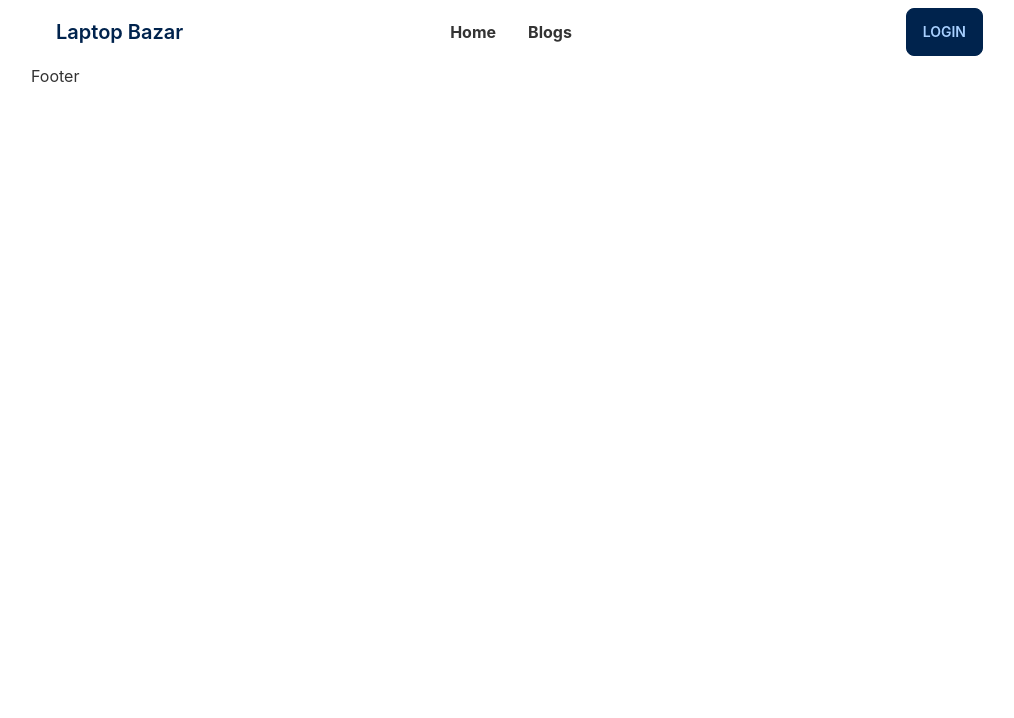
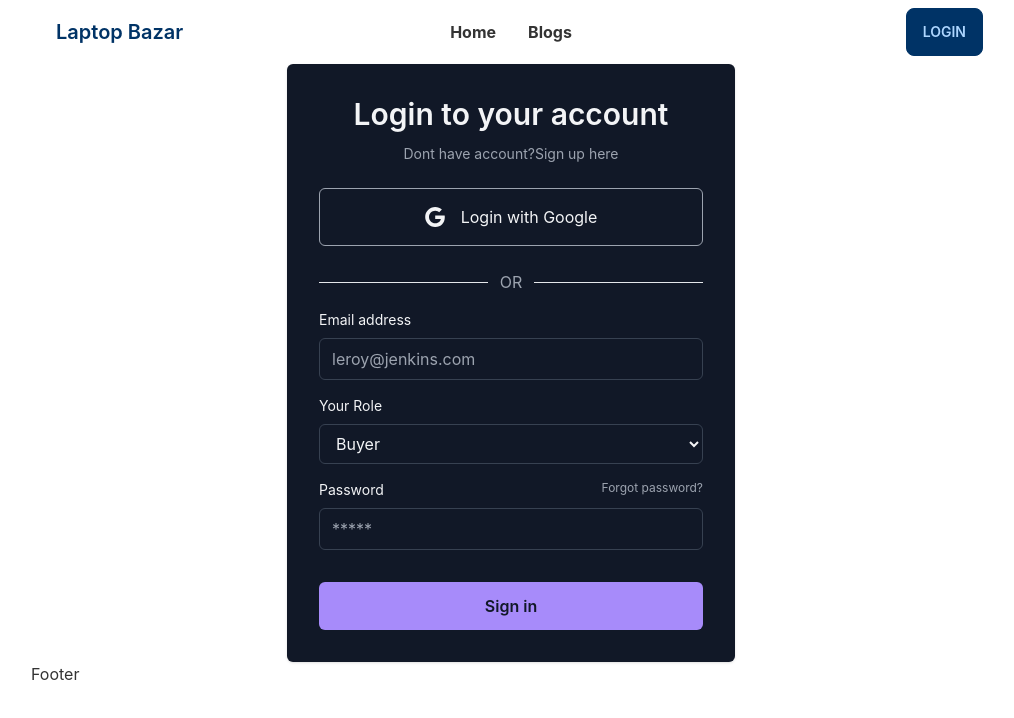
Before and after one commit to tarekrahman916/used-products-resale-clients, a React (Create React App) app: page /signup in a window 1280 px wide. Shown: the top 718 px of the page, without its empty margins (129-1143 px from the left). Built offline with nearby package versions, Linux system fonts and the light colour scheme.

Commit message:
added login page

```diff
--- a/src/Pages/Login/Login.js
+++ b/src/Pages/Login/Login.js
@@ -1,7 +1,92 @@
 import React from "react";
+import { Link } from "react-router-dom";
 
 const Login = () => {
-  return <div></div>;
+  return (
+    <div>
+      <div className="w-full mx-auto max-w-md p-4 rounded-md shadow sm:p-8 bg-gray-900 text-gray-100">
+        <h2 className="mb-3 text-3xl font-semibold text-center">
+          Login to your account
+        </h2>
+        <p className="text-sm text-center text-gray-400">
+          Dont have account?
+          <Link to="/signup" className="focus:underline hover:underline">
+            Sign up here
+          </Link>
+        </p>
+        <div className="my-6 space-y-4">
+          <button
+            aria-label="Login with Google"
+            type="button"
+            className="flex items-center justify-center w-full p-4 space-x-4 border rounded-md focus:ring-2 focus:ring-offset-1 border-gray-400 focus:ring-violet-400 btn text-white"
+          >
+            <svg
+              xmlns="http://www.w3.org/2000/svg"
+              viewBox="0 0 32 32"
+              className="w-5 h-5 fill-current"
+            >
+              <path d="M16.318 13.714v5.484h9.078c-0.37 2.354-2.745 6.901-9.078 6.901-5.458 0-9.917-4.521-9.917-10.099s4.458-10.099 9.917-10.099c3.109 0 5.193 1.318 6.38 2.464l4.339-4.182c-2.786-2.599-6.396-4.182-10.719-4.182-8.844 0-16 7.151-16 16s7.156 16 16 16c9.234 0 15.365-6.49 15.365-15.635 0-1.052-0.115-1.854-0.255-2.651z"></path>
+            </svg>
+            <p>Login with Google</p>
+          </button>
+        </div>
+        <div className="flex items-center w-full my-4">
+          <hr className="w-full text-gray-400" />
+          <p className="px-3 text-gray-400">OR</p>
+          <hr className="w-full text-gray-400" />
+        </div>
+        <form
+          novalidate=""
+          action=""
+          className="space-y-8 ng-untouched ng-pristine ng-valid"
+        >
+          <div className="space-y-4">
+            <div className="space-y-2">
+              <label for="email" className="block text-sm">
+                Email address
+              </label>
+              <input
+                type="email"
+                name="email"
+                id="email"
+                placeholder="leroy@jenkins.com"
+                className="w-full px-3 py-2 border rounded-md border-gray-700 bg-gray-900 text-gray-100 focus:border-violet-400"
+                data-temp-mail-org="2"
+              />
+            </div>
+
+            <div className="space-y-2">
+              <div className="flex justify-between">
+                <label for="password" className="text-sm">
+                  Password
+                </label>
+                <btn
+                  rel="noopener noreferrer"
+                  href="#"
+                  className="text-xs hover:underline text-gray-400"
+                >
+                  Forgot password?
+                </btn>
+              </div>
+              <input
+                type="password"
+                name="password"
+                id="password"
+                placeholder="*****"
+                className="w-full px-3 py-2 border rounded-md border-gray-700 bg-gray-900 text-gray-100 focus:border-violet-400"
+              />
+            </div>
+          </div>
+          <button
+            type="button"
+            className="w-full px-8 py-3 font-semibold rounded-md bg-violet-400 text-gray-900"
+          >
+            Sign in
+          </button>
+        </form>
+      </div>
+    </div>
+  );
 };
 
 export default Login;
--- a/src/Pages/Signup/Signup.js
+++ b/src/Pages/Signup/Signup.js
@@ -1,7 +1,111 @@
 import React from "react";
+import { Link } from "react-router-dom";
 
 const Signup = () => {
-  return <div></div>;
+  return (
+    <div>
+      <div className="w-full mx-auto max-w-md p-4 rounded-md shadow sm:p-8 bg-gray-900 text-gray-100">
+        <h2 className="mb-3 text-3xl font-semibold text-center">
+          Login to your account
+        </h2>
+        <p className="text-sm text-center text-gray-400">
+          Dont have account?
+          <Link
+            href="#"
+            rel="noopener noreferrer"
+            className="focus:underline hover:underline"
+          >
+            Sign up here
+          </Link>
+        </p>
+        <div className="my-6 space-y-4">
+          <button
+            aria-label="Login with Google"
+            type="button"
+            className="flex items-center justify-center w-full p-4 space-x-4 border rounded-md focus:ring-2 focus:ring-offset-1 border-gray-400 focus:ring-violet-400 "
+          >
+            <svg
+              xmlns="http://www.w3.org/2000/svg"
+              viewBox="0 0 32 32"
+              className="w-5 h-5 fill-current"
+            >
+              <path d="M16.318 13.714v5.484h9.078c-0.37 2.354-2.745 6.901-9.078 6.901-5.458 0-9.917-4.521-9.917-10.099s4.458-10.099 9.917-10.099c3.109 0 5.193 1.318 6.38 2.464l4.339-4.182c-2.786-2.599-6.396-4.182-10.719-4.182-8.844 0-16 7.151-16 16s7.156 16 16 16c9.234 0 15.365-6.49 15.365-15.635 0-1.052-0.115-1.854-0.255-2.651z"></path>
+            </svg>
+            <p>Login with Google</p>
+          </button>
+        </div>
+        <div className="flex items-center w-full my-4">
+          <hr className="w-full text-gray-400" />
+          <p className="px-3 text-gray-400">OR</p>
+          <hr className="w-full text-gray-400" />
+        </div>
+        <form
+          novalidate=""
+          action=""
+          className="space-y-8 ng-untouched ng-pristine ng-valid"
+        >
+          <div className="space-y-4">
+            <div className="space-y-2">
+              <label for="email" className="block text-sm">
+                Email address
+              </label>
+              <input
+                type="email"
+                name="email"
+                id="email"
+                placeholder="leroy@jenkins.com"
+                className="w-full px-3 py-2 border rounded-md border-gray-700 bg-gray-900 text-gray-100 focus:border-violet-400"
+                data-temp-mail-org="2"
+              />
+            </div>
+            <div className="space-y-2">
+              <label for="email" className="block text-sm">
+                Your Role
+              </label>
+              <select
+                type="email"
+                name="email"
+                id="email"
+                placeholder="leroy@jenkins.com"
+                className="w-full px-3 py-2 border rounded-md border-gray-700 bg-gray-900 text-gray-100 focus:border-violet-400"
+                data-temp-mail-org="2"
+              >
+                <option>Buyer</option>
+                <option>Seller</option>
+              </select>
+            </div>
+            <div className="space-y-2">
+              <div className="flex justify-between">
+                <label for="password" className="text-sm">
+                  Password
+                </label>
+                <btn
+                  rel="noopener noreferrer"
+                  href="#"
+                  className="text-xs hover:underline text-gray-400"
+                >
+                  Forgot password?
+                </btn>
+              </div>
+              <input
+                type="password"
+                name="password"
+                id="password"
+                placeholder="*****"
+                className="w-full px-3 py-2 border rounded-md border-gray-700 bg-gray-900 text-gray-100 focus:border-violet-400"
+              />
+            </div>
+          </div>
+          <button
+            type="button"
+            className="w-full px-8 py-3 font-semibold rounded-md bg-violet-400 text-gray-900"
+          >
+            Sign in
+          </button>
+        </form>
+      </div>
+    </div>
+  );
 };
 
 export default Signup;
--- a/tailwind.config.js
+++ b/tailwind.config.js
@@ -8,9 +8,9 @@
     themes: [
       {
         mytheme: {
-          primary: "#00234D",
+          primary: "#003366",
 
-          secondary: "#463AA1",
+          secondary: "#A78BFA",
 
           accent: "#1f2937",
 
```
